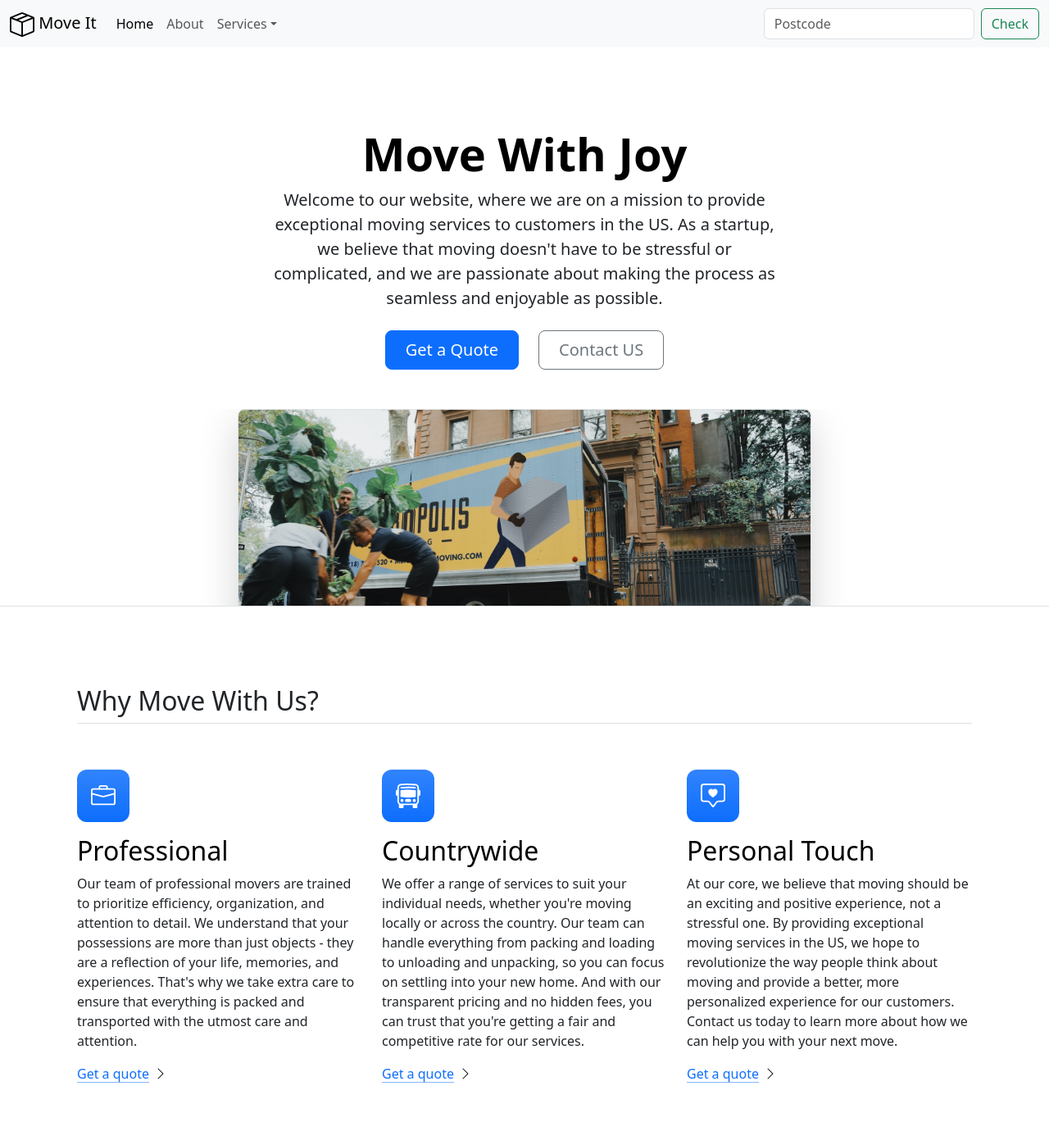
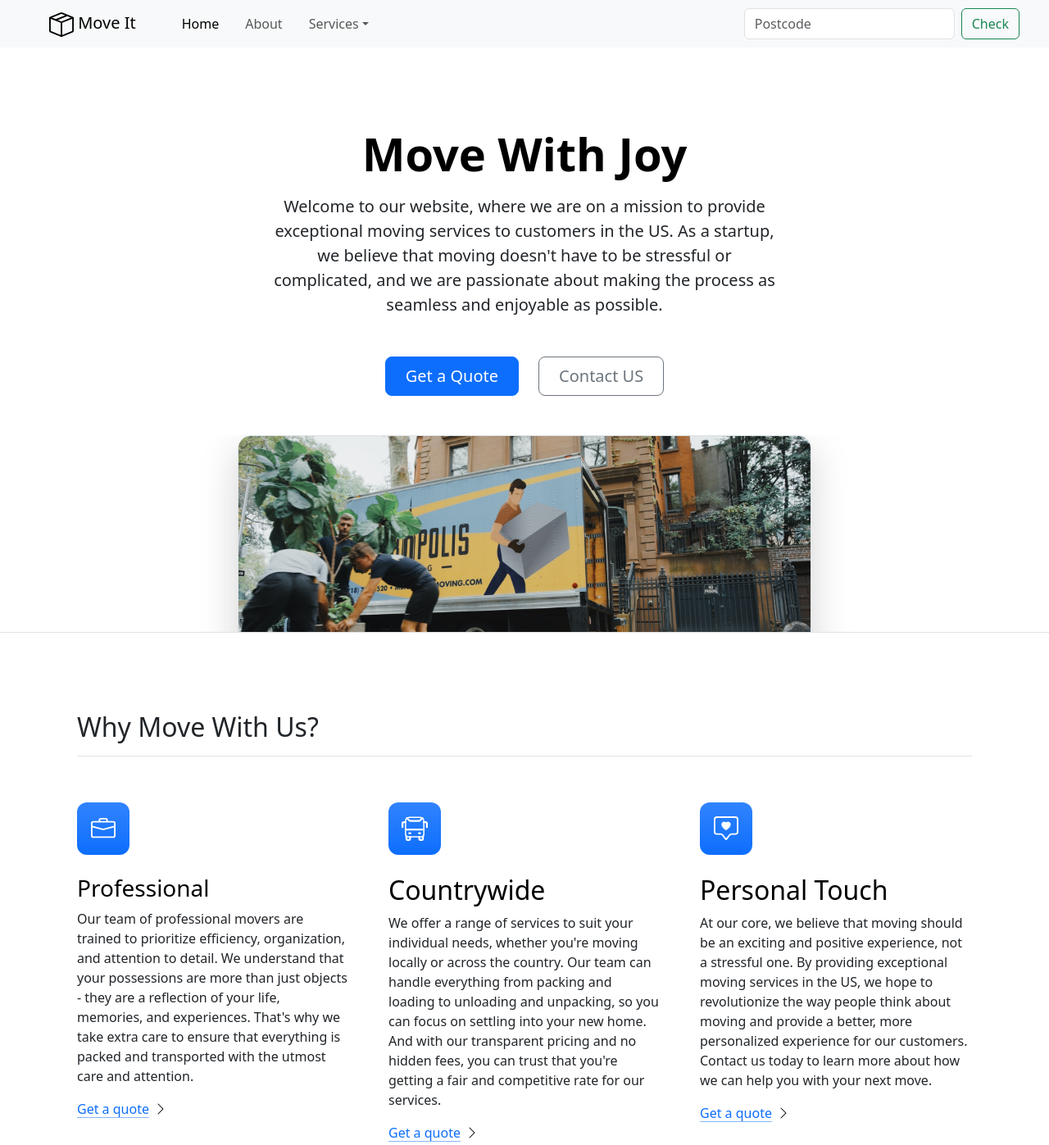
Before and after one commit to abd-allh/moving-responsive-website, a plain HTML site: page index.html in a window 1280 px wide. Shown: the top 1397 px of the page at 82% size. Drawn offline with nearby package versions, Linux system fonts and the light colour scheme.

Commit message:
Final Touch

```diff
--- a/index.html
+++ b/index.html
@@ -20,7 +20,7 @@
 
   <nav class="navbar navbar-expand-lg bg-body-tertiary">
     <div class="container-fluid">
-      <a class="navbar-brand" href="#"><img src="./images/box-seam.svg" alt="Move it brand icon" height="30"> Move
+      <a class="mx-5 navbar-brand" href="#"><img src="./images/box-seam.svg" alt="Move it brand icon" height="30"> Move
         It</a>
       <button class="navbar-toggler" type="button" data-bs-toggle="collapse" data-bs-target="#navbarSupportedContent"
         aria-controls="navbarSupportedContent" aria-expanded="false" aria-label="Toggle navigation">
@@ -32,7 +32,7 @@
             <a class="nav-link active" aria-current="page" href="#">Home</a>
           </li>
           <li class="nav-item">
-            <a class="nav-link" href="#">About</a>
+            <a class="mx-3 nav-link" href="#">About</a>
           </li>
           <li class="nav-item dropdown">
             <a class="nav-link dropdown-toggle" href="#" role="button" data-bs-toggle="dropdown"
@@ -47,7 +47,7 @@
             </ul>
           </li>
         </ul>
-        <form class="d-flex" role="search">
+        <form class="mx-4 d-flex" role="search">
           <input class="form-control me-2" type="search" placeholder="Postcode" aria-label="Search">
           <button class="btn btn-outline-success" type="submit">Check</button>
         </form>
@@ -58,18 +58,19 @@
   <div class="px-4 pt-5 my-5 text-center border-bottom">
     <h1 class="display-4 fw-bold text-body-emphasis">Move With Joy</h1>
     <div class="col-lg-6 mx-auto">
-      <p class="lead mb-4">Welcome to our website, where we are on a mission to provide exceptional moving services to
+      <p class="lead mb-5 mt-3">Welcome to our website, where we are on a mission to provide exceptional moving services
+        to
         customers in the US. As a startup, we believe that moving doesn't have to be stressful or complicated, and we
         are passionate about making the process as seamless and enjoyable as possible.
       </p>
-      <div class="d-grid gap-2 d-sm-flex justify-content-sm-center mb-5">
+      <div class="mt-5 d-grid gap-2 d-sm-flex justify-content-sm-center mb-5">
         <button type="button" class="btn btn-primary btn-lg px-4 me-sm-3">Get a Quote</button>
         <button type="button" class="btn btn-outline-secondary btn-lg px-4">Contact US</button>
       </div>
     </div>
     <div class="overflow-hidden" style="max-height: 30vh;">
       <div class="container px-5">
-        <img src="./images/moving-van.jpg" class="img-fluid border rounded-3 shadow-lg mb-4" alt="Example image"
+        <img src="./images/moving-van.jpg" class="img-fluid border rounded-4 shadow-lg mb-4" alt="Example image"
           width="700" height="500" loading="lazy">
       </div>
     </div>
@@ -77,14 +78,14 @@
 
 
   <div class="container px-4 py-5" id="featured-3">
-    <h2 class="pb-2 border-bottom">Why Move With Us?</h2>
-    <div class="row g-4 py-5 row-cols-1 row-cols-lg-3">
+    <h2 class="pb-3 border-bottom">Why Move With Us?</h2>
+    <div class="gx-5 row g-4 py-5 row-cols-1 row-cols-lg-3">
       <div class="feature col">
         <div
           class="feature-icon d-inline-flex align-items-center justify-content-center text-bg-primary bg-gradient fs-2 mb-3">
           <img src="./images/briefcase.svg" alt="briefcase" height="30">
         </div>
-        <h3 class="fs-2 text-body-emphasis">Professional</h3>
+        <h3 class="mt-2 text-body-emphasis">Professional</h3>
         <p>Our team of professional movers are trained to prioritize efficiency, organization, and attention to detail.
           We understand that your possessions are more than just objects - they are a reflection of your life, memories,
           and experiences. That's why we take extra care to ensure that everything is packed and transported with the
@@ -97,9 +98,9 @@
       <div class="feature col">
         <div
           class="feature-icon d-inline-flex align-items-center justify-content-center text-bg-primary bg-gradient fs-2 mb-3">
-          <img src="./images/bus-front.svg" alt="bus" height="30">
+          <img src="./images/bus.svg" alt="bus" height="30">
         </div>
-        <h3 class="fs-2 text-body-emphasis">Countrywide</h3>
+        <h3 class="mt-2 fs-2 text-body-emphasis">Countrywide</h3>
         <p>We offer a range of services to suit your individual needs, whether you're moving locally or across the
           country. Our team can handle everything from packing and loading to unloading and unpacking, so you can focus
           on settling into your new home. And with our transparent pricing and no hidden fees, you can trust that you're
@@ -114,7 +115,7 @@
           class="feature-icon d-inline-flex align-items-center justify-content-center text-bg-primary bg-gradient fs-2 mb-3">
           <img src="./images/chat-square-heart.svg" alt="heart" height="30">
         </div>
-        <h3 class="fs-2 text-body-emphasis">Personal Touch</h3>
+        <h3 class="mt-2 fs-2 text-body-emphasis">Personal Touch</h3>
         <p>At our core, we believe that moving should be an exciting and positive experience, not a stressful one. By
           providing exceptional moving services in the US, we hope to revolutionize the way people think about moving
           and provide a better, more personalized experience for our customers. Contact us today to learn more about how
@@ -140,13 +141,13 @@
       </div>
       <div class="carousel-inner">
         <div class="carousel-item active">
-          <img src="./images/family.jpg" class="d-block w-100" alt="...">
+          <img src="./images/family.jpg" class="carousel-img rounded-4 w-100" alt="...">
         </div>
         <div class="carousel-item">
-          <img src="./images/dog.jpg" class="d-block w-100" alt="...">
+          <img src="./images/dog.jpg" class="carousel-img rounded-4 w-100" alt="...">
         </div>
         <div class="carousel-item">
-          <img src="./images/couple.jpg" class="d-block w-100" alt="...">
+          <img src="./images/couple.jpg" class="carousel-img rounded-4 d-block w-100" alt="...">
         </div>
       </div>
       <button class="carousel-control-prev" type="button" data-bs-target="#carouselExampleIndicators"
```
Also changed, not shown: images/bus.svg (added), images/truck-front.svg (added).
